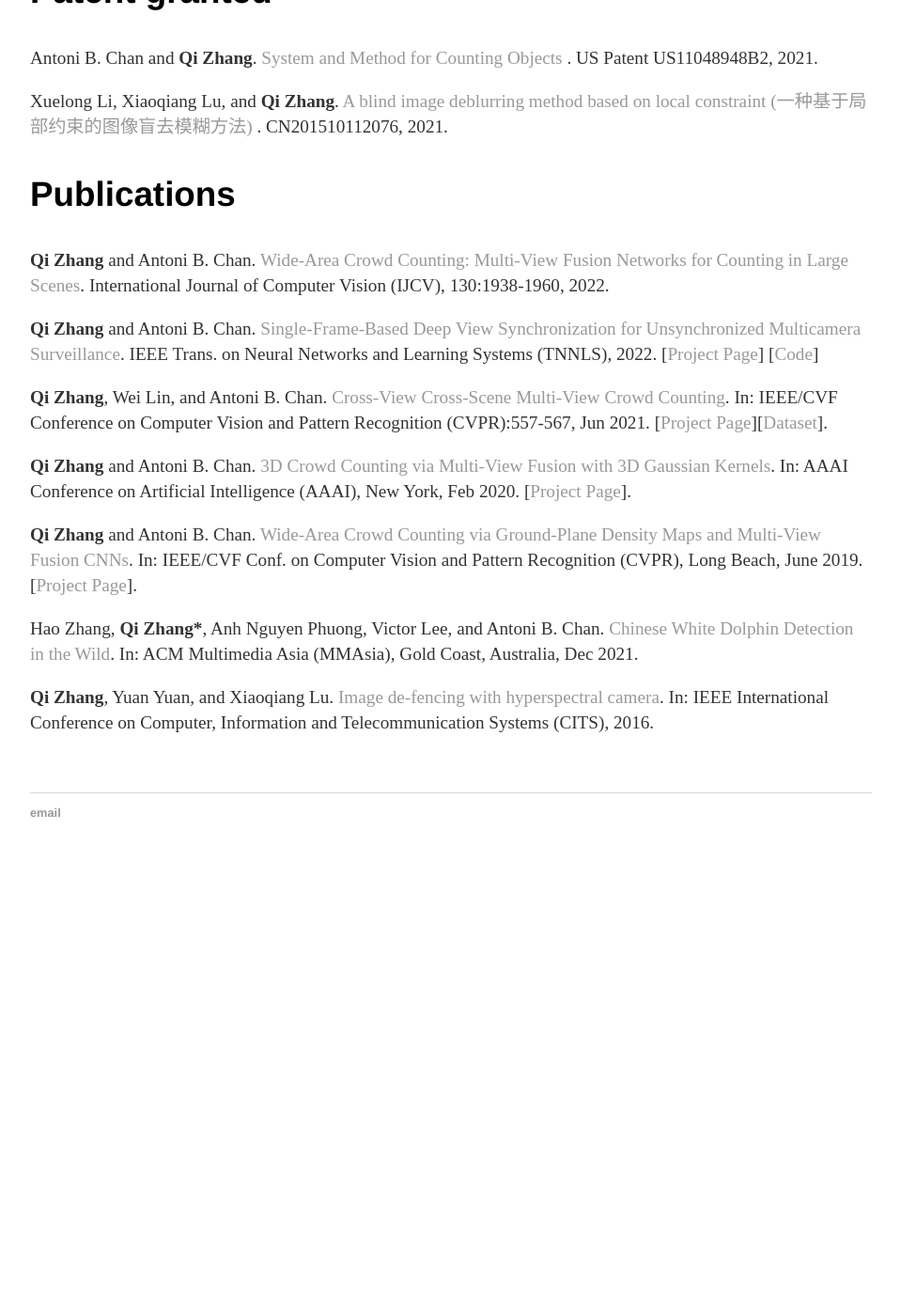
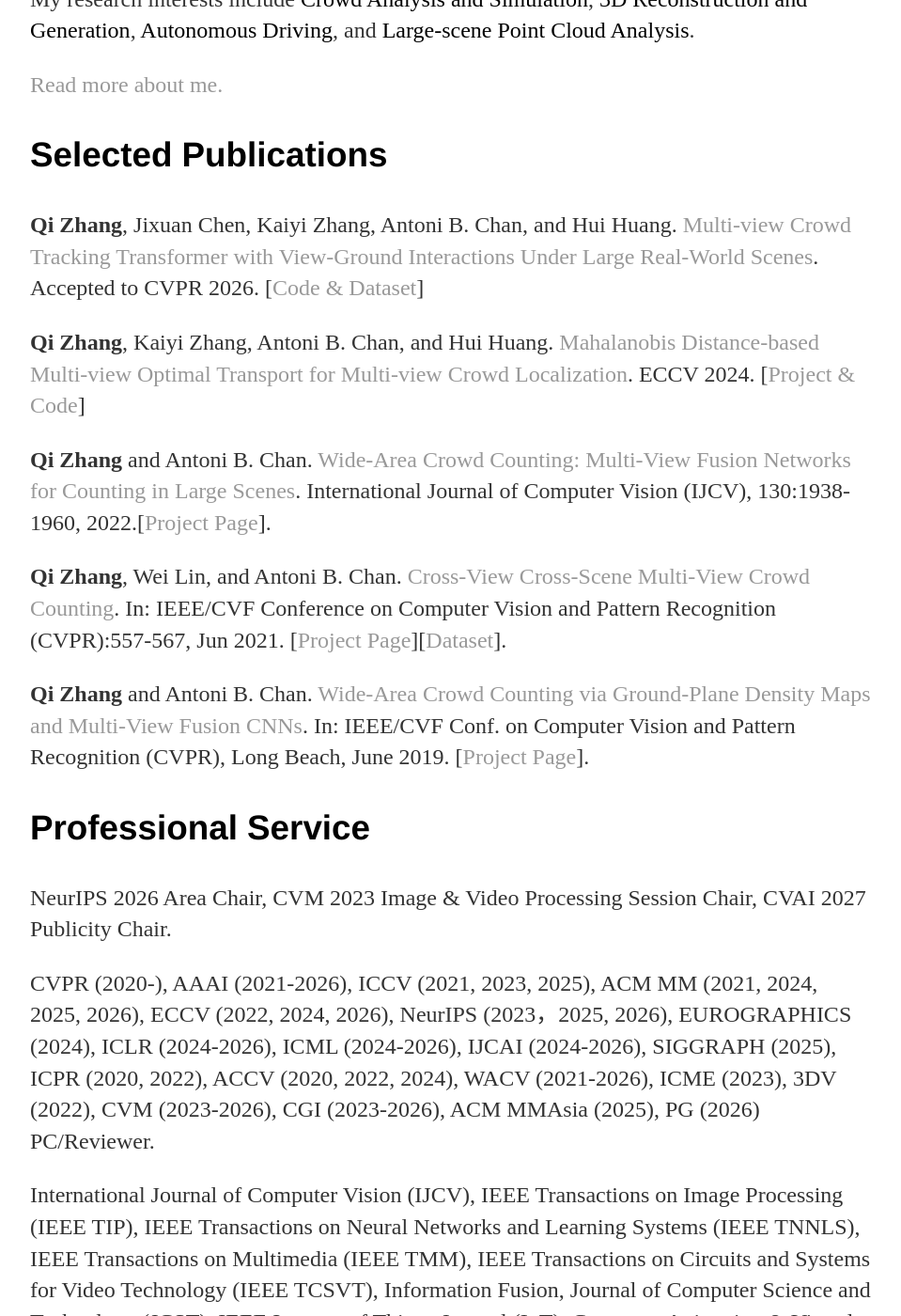
Before and after one commit to zqyq/zqyq.github.io, a Jekyll site: the page built from cv/index.html, in a window 1280 px wide and 1400 px high, scrolled down 764 px. Shown: the whole window at 94% size, without its empty margins (160-1119 px from the left). Built offline with Jekyll 4.4.1, drawn with Linux system fonts in a browser that asks for light colours; before the commit the page ends 1698 px from its top, so only the background shows below that; some of the changed text lies outside the part shown.

Commit message:
Update index.html

```diff
--- a/cv/index.html
+++ b/cv/index.html
@@ -1,82 +1,74 @@
 ---
 layout: default
-title: CV of Qi ZHANG
+title: Qi ZHANG's Homepage
 ---
 
-	<div class="cv">
-		<a href="ZhangQi_CV.pdf" class="download" title="Download CV as PDF">Download CV</a>
+		<div class="blurb">
+			<img src="https://csse.szu.edu.cn/attachment/base64/img_17448576911631_.jpg" title="zq" alt="zq", height="200" width="200" >
+			<h3> Hi there, I'm ZHANG Qi (张琦)!</h3>
 
-			<img src="https://csse.szu.edu.cn/attachment/base64/img_166116650168325_.jpg" title="zq" alt="zq", height="200" width="200" >
-
-					<h3>ZHANG Qi</h3>
-					<address>
-						<strong> Assistant Professor, </strong><br>
-						<strong> Visual Computing Research Center, </strong><br>
-						<strong> College of Computer Science and Software Engineering, Shenzhen University</strong> <br>
-						R812, Zhizhen Building, Shenzhen University, Shenzhen, Guangdong Province, China, #518060 <br>
-					<span class="obfuscate">qi.zhang.opt@gmail.com</span>
-					</address>
-
-
-
-				     <h3>Papers under review</h3>
-
-					<p><strong>Qi Zhang</strong> and Antoni B. Chan.
-						<a>
-                                                  3D Crowd Counting via Geometric Attention-guided Multi-View Fusion</a>.
-						 International Journal of Computer Vision, Under Review.
+				<p>  April 2026-Now, Associate Professor (tenured) with <a href=https://vcc.tech/index.html> Visual Computing Research Center</a>,
+					<a href=https://csse.szu.edu.cn/>College of Computer Science and Software Engineering</a>,
+					<a href=https://www.szu.edu.cn/>Shenzhen University</a> (VCC, CSSE, SZU).
+				 </p>
+               <p>
+				From August 2022 to April 2026, I was an assistant professor with the College of Computer Science and Software Engineering, Shenzhen University.
+				   From May 2021 to April 2022, I was a Post-doc researcher at VISAL, Department of Computer Science,
+				<a href="https://www.cityu.edu.hk/">City University of Hong Kong</a>,
+				supervised by
+				<a href="http://www.cs.cityu.edu.hk/~abchan/">Prof. Antoni Chan</a>. I earned my Ph.D. degree from the same lab in 2021.
+			</p>
+			<p>My research interests include
+				<font color="black">Crowd Analysis and Simulation</font>,
+				<font color="black">3D Reconstruction and Generation</font>,
+				<font color="black">Autonomous Driving</font>, and
+				<font color="black">Large-scene Point Cloud Analysis</font>.
 			</p>
 
 
-				<h3>Patent granted</h3>
-		                      <p>Antoni B. Chan and <strong>Qi Zhang</strong>.
-					        <a href='https://patents.google.com/patent/US11048948B2/en?oq=US+11%2c048%2c948+B2'>
-						System and Method for Counting Objects
-					        </a>.
-						US Patent US11048948B2, 2021.
-					</p>
-				        <p>Xuelong Li, Xiaoqiang Lu, and <strong>Qi Zhang</strong>.
-					        <a href='https://patents.google.com/patent/CN106033595B/zh?oq=CN106033595B'>
-						A blind image deblurring method based on local constraint (一种基于局部约束的图像盲去模糊方法)
-						</a>.
-						CN201510112076, 2021.
+			<p>
+				<a href="/about">Read more about me.</a>
 			</p>
 
-				<h3>Publications</h3>
-                                      <p><strong>Qi Zhang </strong>and Antoni B. Chan.
-					        <a href='https://link.springer.com/article/10.1007/s11263-022-01626-4'>Wide-Area Crowd Counting: Multi-View Fusion Networks for Counting in Large Scenes</a>.
-						International Journal of Computer Vision (IJCV), 130:1938-1960, 2022.
+			<h3>Selected Publications</h3>
+			<p> <strong>Qi Zhang</strong>, Jixuan Chen, Kaiyi Zhang, Antoni B. Chan, and Hui Huang. <a href=''>Multi-view Crowd Tracking Transformer with View-Ground Interactions Under Large Real-World Scenes</a>. Accepted to CVPR 2026.
+				[<a href="https://github.com/zqyq/MVTrackTrans">Code & Dataset</a>]</p>
+
+			<p> <strong>Qi Zhang</strong>, Kaiyi Zhang, Antoni B. Chan, and Hui Huang. <a href='https://arxiv.org/pdf/2409.01726'>Mahalanobis Distance-based Multi-view Optimal Transport for Multi-view Crowd Localization</a>. ECCV 2024.
+				[<a href="https://vcc.tech/research/2024/MVOT">Project & Code</a>]</p>
+
 
 			<p><strong>Qi Zhang</strong> and Antoni B. Chan.
-					        <a href='https://ieeexplore.ieee.org/document/9775149'>Single-Frame-Based Deep View Synchronization for Unsynchronized Multicamera Surveillance</a>.
-						IEEE Trans. on Neural Networks and Learning Systems (TNNLS), 2022.
-						[<a href="https://visal.cs.cityu.edu.hk/research/umvcc/">Project Page</a>]
-							[<a href="https://github.com/zqyq/Unsynchronized-Multi-Camera-Surveillance---IEEE-TNNLS">Code</a>]
+				<a href='https://link.springer.com/article/10.1007/s11263-022-01626-4'>Wide-Area Crowd Counting: Multi-View Fusion Networks for Counting in Large Scenes</a>.
+				International Journal of Computer Vision (IJCV), 130:1938-1960, 2022.[<a href="http://visal.cs.cityu.edu.hk/research/cvpr2019wacc/">Project Page</a>].
+			</p>
+
+
 			<p><strong>Qi Zhang</strong>, Wei Lin, and Antoni B. Chan.
 				<a href='https://openaccess.thecvf.com/content/CVPR2021/papers/Zhang_Cross-View_Cross-Scene_Multi-View_Crowd_Counting_CVPR_2021_paper.pdf'>Cross-View Cross-Scene Multi-View Crowd Counting</a>.
 				In: IEEE/CVF Conference on Computer Vision and Pattern Recognition (CVPR):557-567, Jun 2021.
-		  			        [<a href="https://visal.cs.cityu.edu.hk/research/cvcs/">Project Page</a>][<a href="http://visal.cs.cityu.edu.hk/research/cvcs_dataset/">Dataset</a>].
-				      <p><strong>Qi Zhang</strong> and Antoni B. Chan.
-					        <a href='http://visal.cs.cityu.edu.hk/static/pubs/conf/aaai20-3dmvcc.pdf'>3D Crowd Counting via Multi-View Fusion with 3D Gaussian Kernels</a>.
-						In: AAAI Conference on Artificial Intelligence (AAAI), New York, Feb 2020.
-		  			        [<a href="https://visal.cs.cityu.edu.hk/research/aaai20-3d-counting/">Project Page</a>].
+				[<a href="http://visal.cs.cityu.edu.hk/research/cvcs/">Project Page</a>][<a href="http://visal.cs.cityu.edu.hk/research/cvcs_dataset/">Dataset</a>].
                         </p>
+
 			<p><strong>Qi Zhang</strong> and Antoni B. Chan.
 				<a href="http://visal.cs.cityu.edu.hk/static/pubs/conf/cvpr19-wacc.pdf">Wide-Area Crowd Counting via Ground-Plane Density Maps and Multi-View Fusion CNNs</a>.
 				In: IEEE/CVF Conf. on Computer Vision and Pattern Recognition (CVPR), Long Beach, June 2019.
 				[<a href="http://visal.cs.cityu.edu.hk/research/cvpr2019wacc/">Project Page</a>].
 			</p>
-						<p>Hao Zhang, <strong>Qi Zhang*</strong>, Anh Nguyen Phuong, Victor Lee, and Antoni B. Chan.
-						<a href="https://doi.org/10.1145/3469877.3490574">Chinese White Dolphin Detection in the Wild</a>.
-						In: ACM Multimedia Asia (MMAsia), Gold Coast, Australia, Dec 2021.
-		                        </p>
 
-					<p><strong>Qi Zhang</strong>, Yuan Yuan, and Xiaoqiang Lu.
-						<a href="https://ieeexplore.ieee.org/abstract/document/7546396/">Image de-fencing with hyperspectral camera</a>.
-						In: IEEE International Conference on Computer, Information and Telecommunication Systems (CITS), 2016.
-		  			</p>
+			<h3>Professional Service</h3>
+			<p> NeurIPS 2026 Area Chair, CVM 2023 Image & Video Processing Session Chair, CVAI 2027 Publicity Chair. <p>
 
+ 			<p> CVPR (2020-), AAAI (2021-2026), ICCV (2021, 2023, 2025), ACM MM (2021, 2024, 2025, 2026),  ECCV (2022, 2024, 2026), NeurIPS (2023，2025, 2026), EUROGRAPHICS (2024), ICLR (2024-2026), ICML (2024-2026), IJCAI (2024-2026),
+				SIGGRAPH (2025), ICPR (2020, 2022), ACCV (2020, 2022, 2024), WACV (2021-2026), ICME (2023), 3DV (2022), CVM (2023-2026), CGI (2023-2026), ACM MMAsia (2025), PG (2026) PC/Reviewer. <p>
 
-
-
+			<p> International Journal of Computer Vision (IJCV),
+			 IEEE Transactions on Image Processing (IEEE TIP),
+			 IEEE Transactions on Neural Networks and Learning Systems (IEEE TNNLS),
+			 IEEE Transactions on Multimedia (IEEE TMM),
+			 IEEE Transactions on Circuits and Systems for Video Technology (IEEE TCSVT),
+			 Information Fusion, Journal of Computer Science and Technology (JCST), IEEE Internet of Things Journal (IoT), Computer Animation & Virtual Worlds (CAVW),
+			 IEEE Transactions on Consumer Electronics (IEEE TCE), Scientific Reports, International Journal of Machine Learning and Cybernetics,
+			 IEEE Access, IET Computer Vision, IET Electronics Letters, Frontiers of Computer Science, Vicinagearth, Journal of Visual Communication and Image Representation (JVCI),
+			 Neurocomputing, Pattern Recognition Letters, Pattern Recognition, Computer Vision and Image Understanding (CVIU) Reviewer, The Visual Computer, and Knowledge-based Systems Reviewer. <p>
 		</div>
```
Lines whose indentation alone changed are shown as unchanged.
